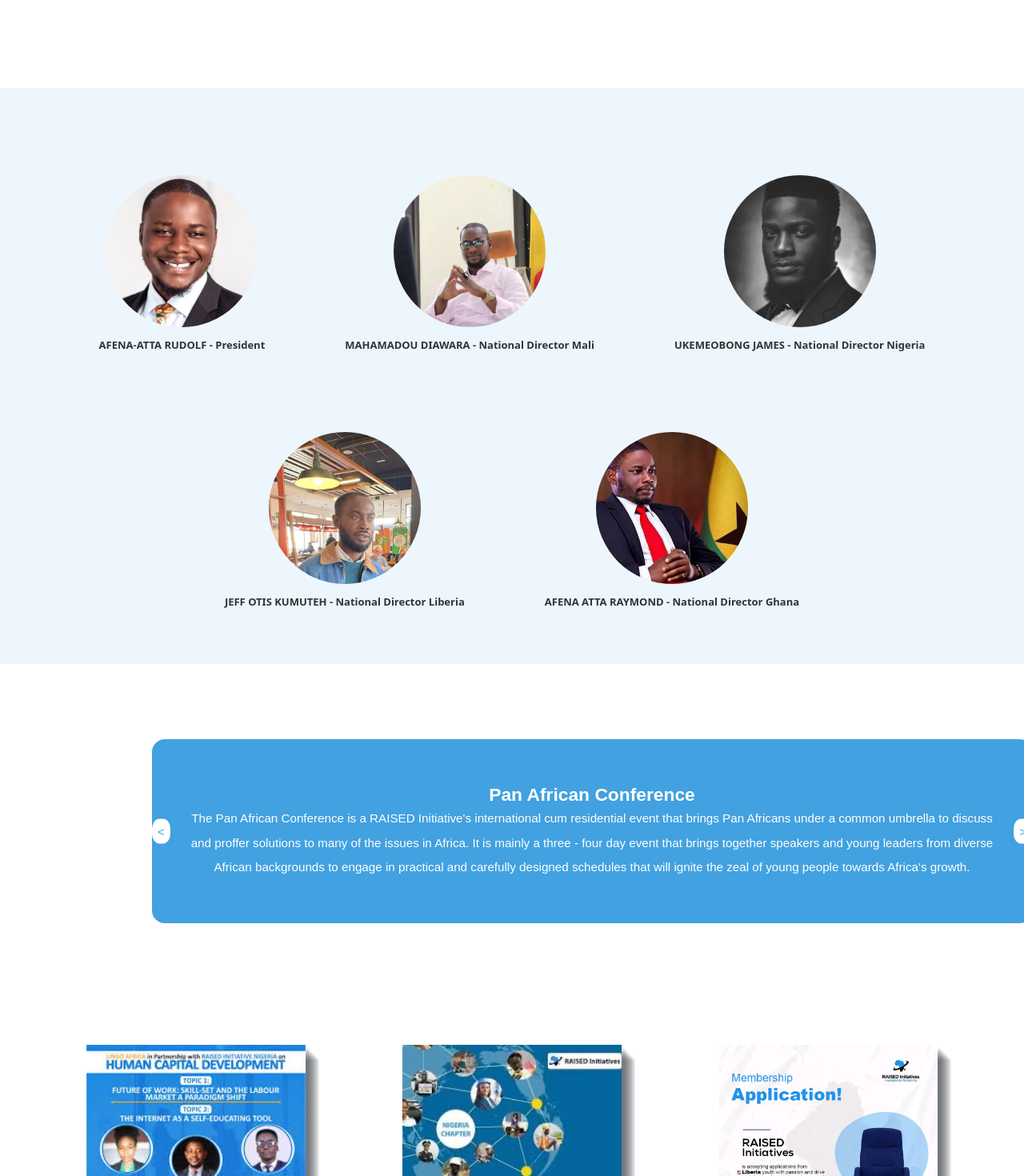
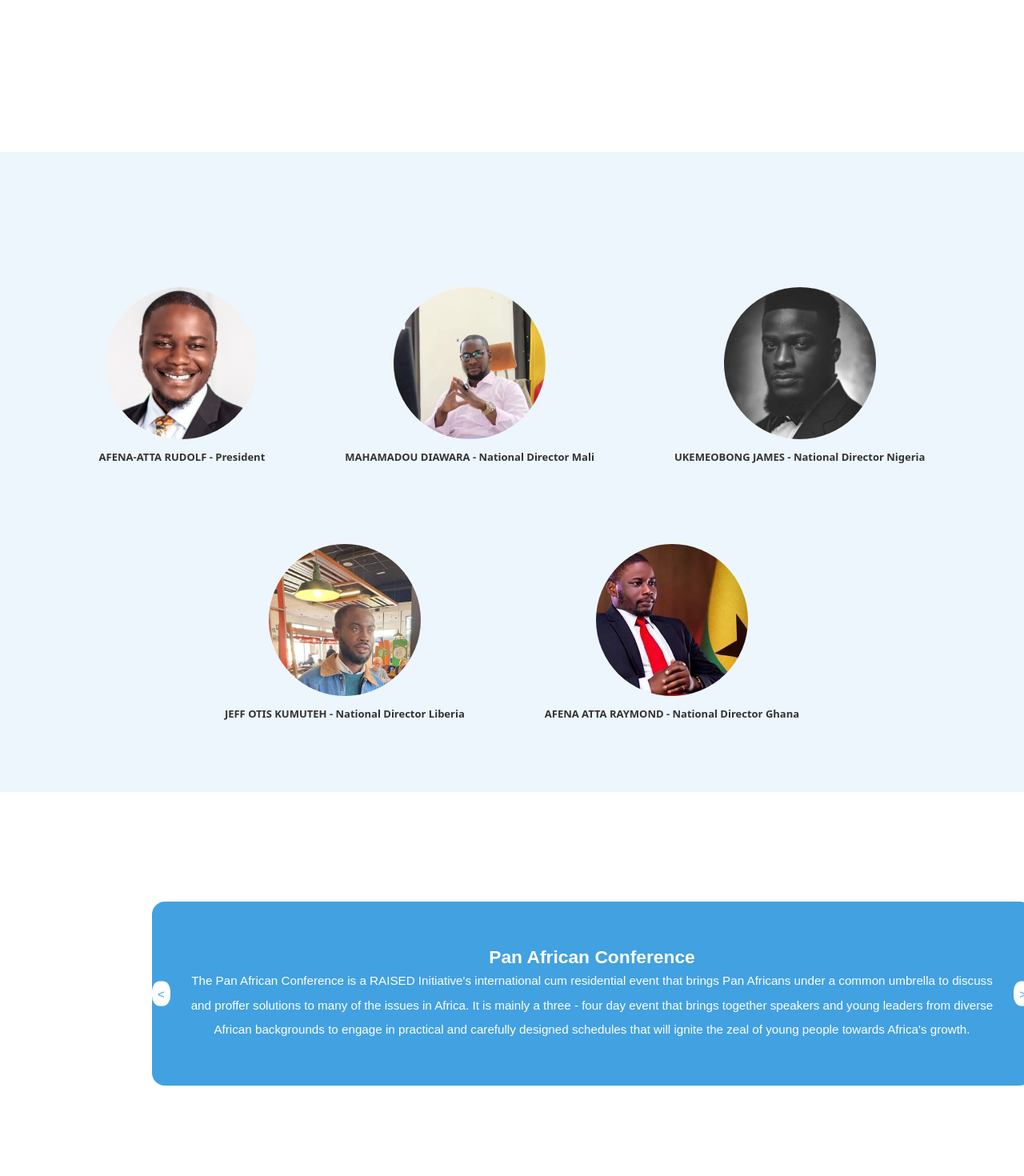
Before and after one commit to Iydeejames/Raised-Initiative-website, a React (Create React App) app: page / in a window 1280 px wide. Shown: the part 1330-2800 px from the top of the page at 80% size. Built offline with nearby package versions, Linux system fonts and the light colour scheme.

Commit message:
More css

```diff
--- a/src/App.css
+++ b/src/App.css
@@ -98,9 +98,8 @@ body {
 }
 /* Hero Section */
 .hero-section {
-
   height: 100vh;
-
+  position: relative;
 }
 
 .slideshow-container {
@@ -178,7 +177,7 @@ body {
   display: flex;
   justify-content: center;
   text-align: center;
-  height: 80vh;
+  height: 90vh;
 }
 
 .content {
@@ -202,7 +201,7 @@ li {
 /* LeadersSection */
 .leaders-section {
   width: 100%;
-  height: 90vh;
+  height: 100vh;
   background-color: rgba(66, 161, 224, 0.096);
  /* clip-path: polygon(
     50% 0%,
@@ -262,15 +261,14 @@ li {
   padding: 2.5rem;
   opacity: 0;
   margin-left: 190px;
-  top: -7rem;
+  top: 9rem;
   transition: opacity 1.2s ease-in-out;
 }
 
 .events-section {
-  display: flex;
   justify-content: space-between;
   align-items: center;
-  height: 50vh;
+  height: 60vh;
   overflow: hidden;
 }
 
@@ -321,7 +319,7 @@ li {
 /* Program Section */
 
 .program-section {
-  height: 120vh;
+  height: 130vh;
   background-color: #fff;
   display: flex;
   flex-wrap: wrap;
@@ -434,16 +432,16 @@ body.modal-open {
   justify-content: space-around;
   align-items: center;
   flex-wrap: wrap;
-  height: 70vh;
+  height: 80vh;
 }
 
 .social-media {
   display: flex;
   gap: 10px;
-  margin-top: 10vh;
+
   margin-left: 25%;
   padding-right: 25%;
-  margin-top: 1rem;
+  margin-top: -2rem;
 }
 
 .social-media a {
```
